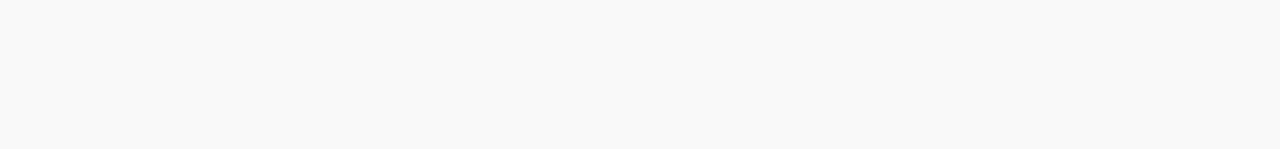
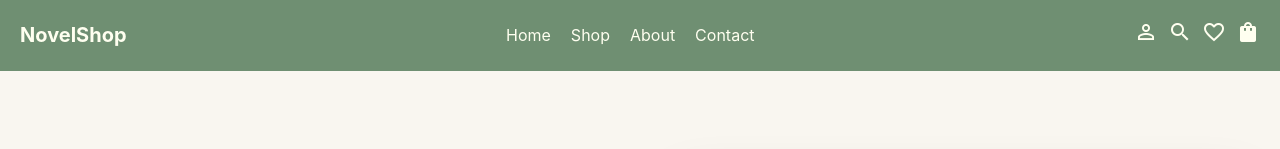
Before and after one commit to sochan707/novel_shop, a React (Vite) app in the folder novel_shop/: page /home in a window 1280 px wide. Shown: the top 149 px of the page. Built offline with nearby package versions, Linux system fonts and the light colour scheme; grey boxes are pictures that could not be loaded.

Commit message:
add home to react router

```diff
--- a/novel_shop/src/App.jsx
+++ b/novel_shop/src/App.jsx
@@ -6,7 +6,6 @@
 function App() {
   return (
     <>
-    <Header/>
     <Homepage/>
     <Footer/>
 
--- a/novel_shop/src/Component/Homepage.jsx
+++ b/novel_shop/src/Component/Homepage.jsx
@@ -2,11 +2,13 @@
 
 import React from 'react';
 import './Homepage.css';
+import Header from './Header';
 
 
 const Homepage = () => {
   return (
     <>
+    <Header/>
       {/* ==================== HERO SECTION ==================== */}
       <section className="hero">
         <div className="container">
--- a/novel_shop/src/main.jsx
+++ b/novel_shop/src/main.jsx
@@ -5,10 +5,12 @@
 import {createBrowserRouter, RouterProvider} from "react-router-dom"
 import NotFoundPage from './NotFoundPage.jsx'
 import Shop from './Shop.jsx'
+import Homepage from './Component/Homepage.jsx'
 
 const router = createBrowserRouter([
   {path: "/", element: <App/>},
   {path: "/shop", element: <Shop/>},
+  {path: "/home", element: <Homepage/>},
   {path: "*", element: <NotFoundPage/>}
 ]);
 
```
